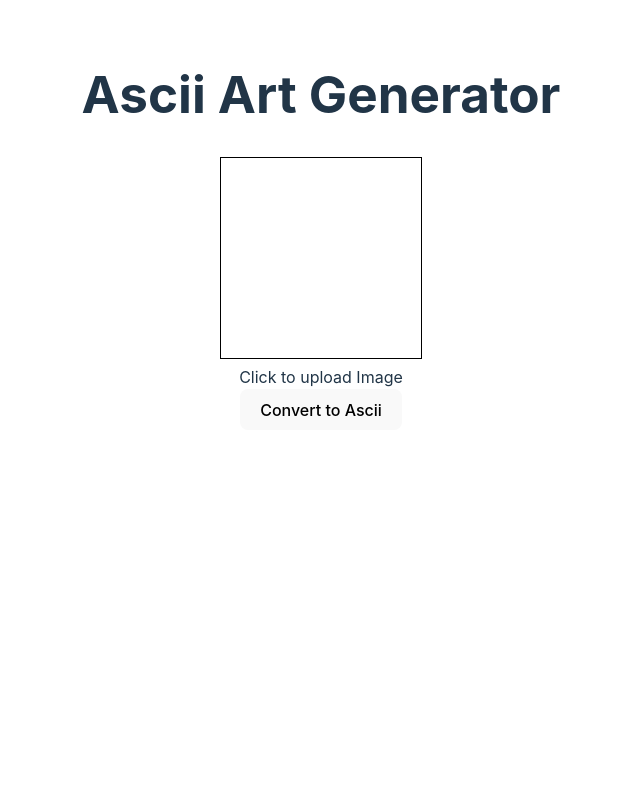
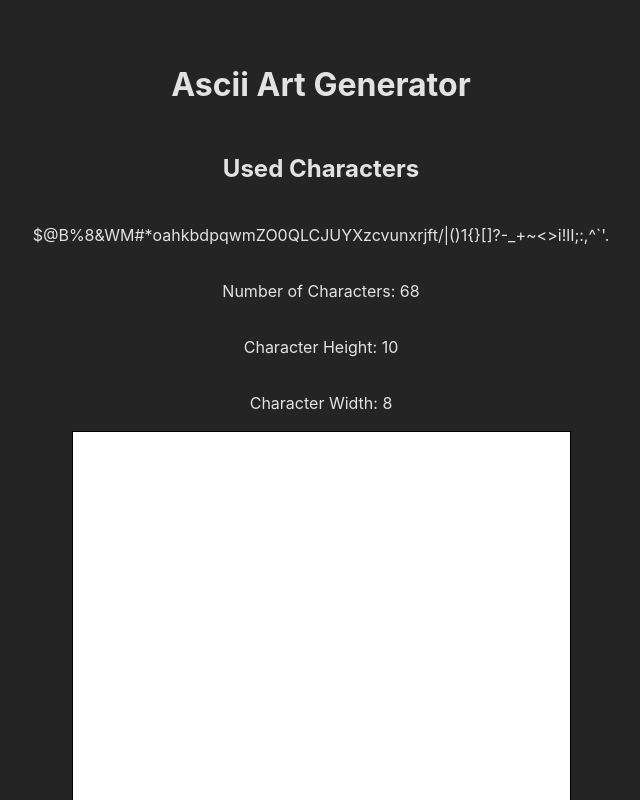
Before and after one commit to tarikvural/AsciiProject, a React (Vite) app in the folder AsciiProject/: page / in a window 1280 px wide. Shown: the top 800 px of the page, without its empty margins (319-959 px from the left). Built offline with nearby package versions, Linux system fonts and the light colour scheme.

Commit message:
measured character size bounding boxes

```diff
--- a/AsciiProject/index.html
+++ b/AsciiProject/index.html
@@ -2,7 +2,9 @@
 <html lang="en">
   <head>
     <meta charset="UTF-8" />
-    <link rel="stylesheet" href="https://fonts.googleapis.com/css2?family=Roboto+Mono:wght@400;700&display=swap">
+    <link rel="preconnect" href="https://fonts.googleapis.com">
+  <link rel="preconnect" href="https://fonts.gstatic.com" crossorigin>
+  <link href="https://fonts.googleapis.com/css2?family=Courier+Prime:ital,wght@0,400;0,700;1,400;1,700&display=swap" rel="stylesheet">
     <meta name="viewport" content="width=device-width, initial-scale=1.0" />
     <title>Ascii Generator</title>
   </head>
--- a/AsciiProject/src/App.tsx
+++ b/AsciiProject/src/App.tsx
@@ -2,9 +2,10 @@ import { useState, useRef } from 'react'
 import './App.css'
 import ImageInput from './ImageInput/ImageInput'
 import DrawArea from './DrawArea/DrawArea'
+import CharacterSizeArea from './CharacterSizeArea/CharacterSizeArea';
 
 function App() {
-  const AsciiChars = "$@B%8&WM#*oahkbdpqwmZO0QLCJUYXzcvunxrjft/\|()1{}[]?-_+~<>i!lI;:,^`'. "
+  const AsciiChars = "$@B%8&WM#*oahkbdpqwmZO0QLCJUYXzcvunxrjft/\|()1{}[]?-_+~<>i!lI;:,^`'. ".split('');
   const [imageSrc, setImageSrc] = useState('')
   const canvasRef = useRef<HTMLCanvasElement>(null);
   let pixelArray = [{r: 0, g: 0, b: 0, a: 0}];
@@ -20,17 +21,36 @@ function App() {
   }
 
   function convertToAscii() {
+    for(let i = 0; i < 1000; i+=100){
+      console.log(i*7, i*10)
+    }
     if(!canvasRef.current) return;
-    const AsciiArray = AsciiChars.split('');
     const ctx = canvasRef.current.getContext('2d');
     if(!ctx) return;
+    document.fonts.ready.then(() => {
+      console.log('font loaded');
+      ctx.font = '12px "Courier Prime", monospace';
+      ctx.fillStyle = 'black';
+    });
+    const rows = canvasRef.current.height / 10;
+    const columns = canvasRef.current.width / 7;
     const imgData = ctx.getImageData(0, 0, canvasRef.current.width, canvasRef.current.height);
-    console.log(imgData.data.length)
+    const grayScaleData = imgData.data;
+    /*for(let i = 0; i < imgData.data.length ; i+= 4) {
+      const luminance = (0.299 * grayScaleData[i] + 0.587 * grayScaleData[i+1] + 0.114 * grayScaleData[i+2]);
+      grayScaleData[i] = luminance;
+      grayScaleData[i+1]  = luminance;
+      grayScaleData[i+2] = luminance;
+    }*/
+    ctx.putImageData(imgData,0,0);
+    ctx.clearRect(0, 0, canvasRef.current.width, canvasRef.current.height);
+    ctx.fillText("Hello world", 50, 90);
   }
 
   return (
     <>
       <h1 id='test'>Ascii Art Generator</h1>
+      <CharacterSizeArea usedCharacters={AsciiChars}/>
       <DrawArea imageSrc={imageSrc} canvasRef={canvasRef}/>
       <ImageInput onChange={handleInputChanged}/>
       <button onClick={convertToAscii}  id='convertButton'>Convert to Ascii</button>
--- /dev/null
+++ b/AsciiProject/src/CharacterSizeArea/CharacterSizeArea.tsx
@@ -0,0 +1,41 @@
+import { useState, useEffect } from 'react';
+
+function CharacterSizeArea({ usedCharacters }: { usedCharacters: string[] }) {
+    const [textWidth, setTextWidth] = useState<number>(0);
+    const [textHeight, setTextHeight] = useState<number>(0);
+
+    useEffect(() => {
+        const canvas = new OffscreenCanvas(100, 100);
+        const ctx = canvas.getContext('2d');
+        if (!ctx) return;
+
+        document.fonts.ready.then(() => {
+            ctx.font = '12px "Courier Prime", monospace';
+            ctx.fillStyle = 'black';
+
+            let maxWidth = 0;
+            let maxHeight = 0;
+
+            usedCharacters.forEach(char => {
+                const metrics = ctx.measureText(char);
+                maxWidth = Math.max(metrics.actualBoundingBoxRight, maxWidth);
+                maxHeight = Math.max(Math.abs(metrics.actualBoundingBoxAscent), maxHeight);
+            });
+
+            setTextWidth(maxWidth);
+            setTextHeight(maxHeight);
+        });
+    }, [usedCharacters]);
+
+    return (
+        <>
+            <h2>Used Characters</h2>
+            <p>{usedCharacters}</p>
+            <p>Number of Characters: {usedCharacters.length}</p>
+            <p>Character Height: {textHeight}</p>
+            <p>Character Width: {textWidth}</p>
+        </>
+    );
+}
+
+export default CharacterSizeArea;
--- a/AsciiProject/src/DrawArea/DrawArea.tsx
+++ b/AsciiProject/src/DrawArea/DrawArea.tsx
@@ -22,7 +22,7 @@ const DrawArea = ({ imageSrc, canvasRef }: { imageSrc: string,  canvasRef: React
     return (
         <>
             <div className="draw-area">
-                <canvas ref={canvasRef} id="canvas" width='200' height='200'></canvas>
+                <canvas ref={canvasRef} id="canvas" width='497' height='500'></canvas>
             </div>
         </>
     )
--- a/AsciiProject/src/index.css
+++ b/AsciiProject/src/index.css
@@ -13,27 +13,7 @@
   -moz-osx-font-smoothing: grayscale;
 }
 
-a {
-  font-weight: 500;
-  color: #646cff;
-  text-decoration: inherit;
-}
-a:hover {
-  color: #535bf2;
-}
 
-body {
-  margin: 0;
-  display: flex;
-  place-items: center;
-  min-width: 320px;
-  min-height: 100vh;
-}
-
-h1 {
-  font-size: 3.2em;
-  line-height: 1.1;
-}
 
 button {
   border-radius: 8px;
@@ -46,6 +26,7 @@ button {
   cursor: pointer;
   transition: border-color 0.25s;
 }
+
 button:hover {
   border-color: #646cff;
 }
@@ -54,15 +35,8 @@ button:focus-visible {
   outline: 4px auto -webkit-focus-ring-color;
 }
 
-@media (prefers-color-scheme: light) {
-  :root {
-    color: #213547;
-    background-color: #ffffff;
-  }
-  a:hover {
-    color: #747bff;
-  }
-  button {
-    background-color: #f9f9f9;
-  }
+.courier-prime-regular {
+  font-family: "Courier Prime", monospace;
+  font-weight: 400;
+  font-style: normal;
 }
```
Also changed, not shown: AsciiProject/src/CharacterSizeArea/CharacterSizeArea.css (added).
